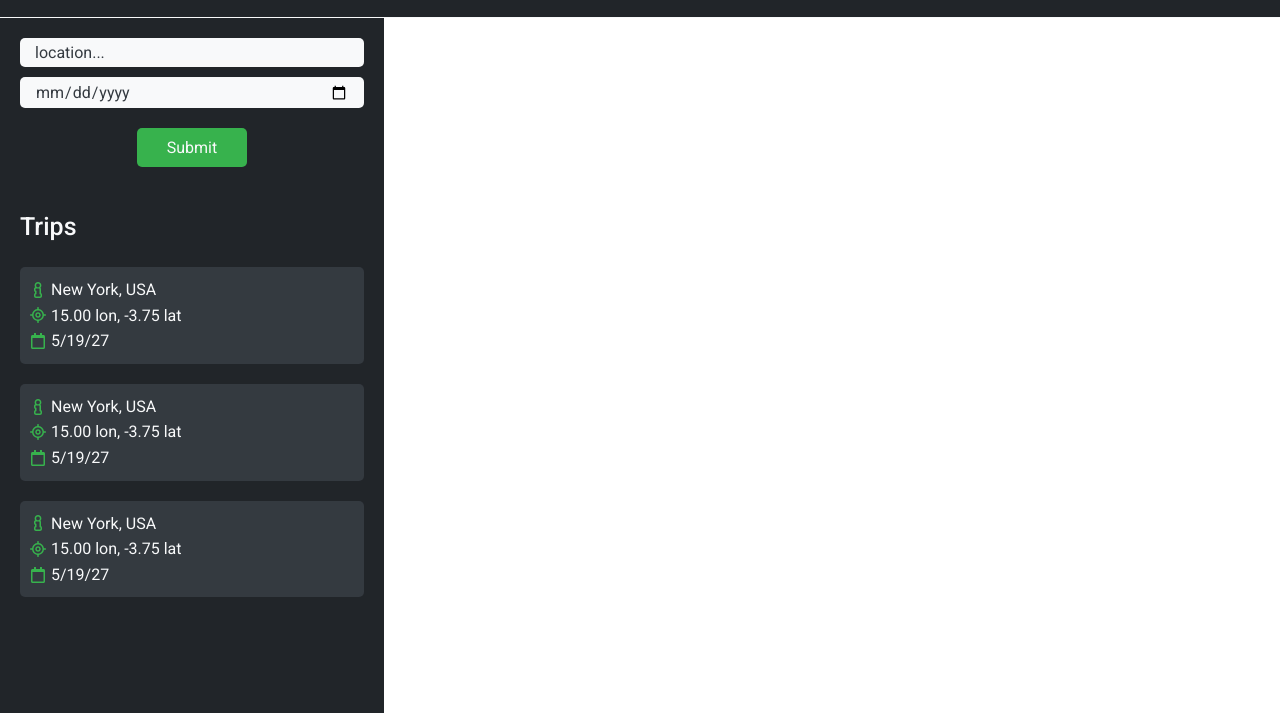
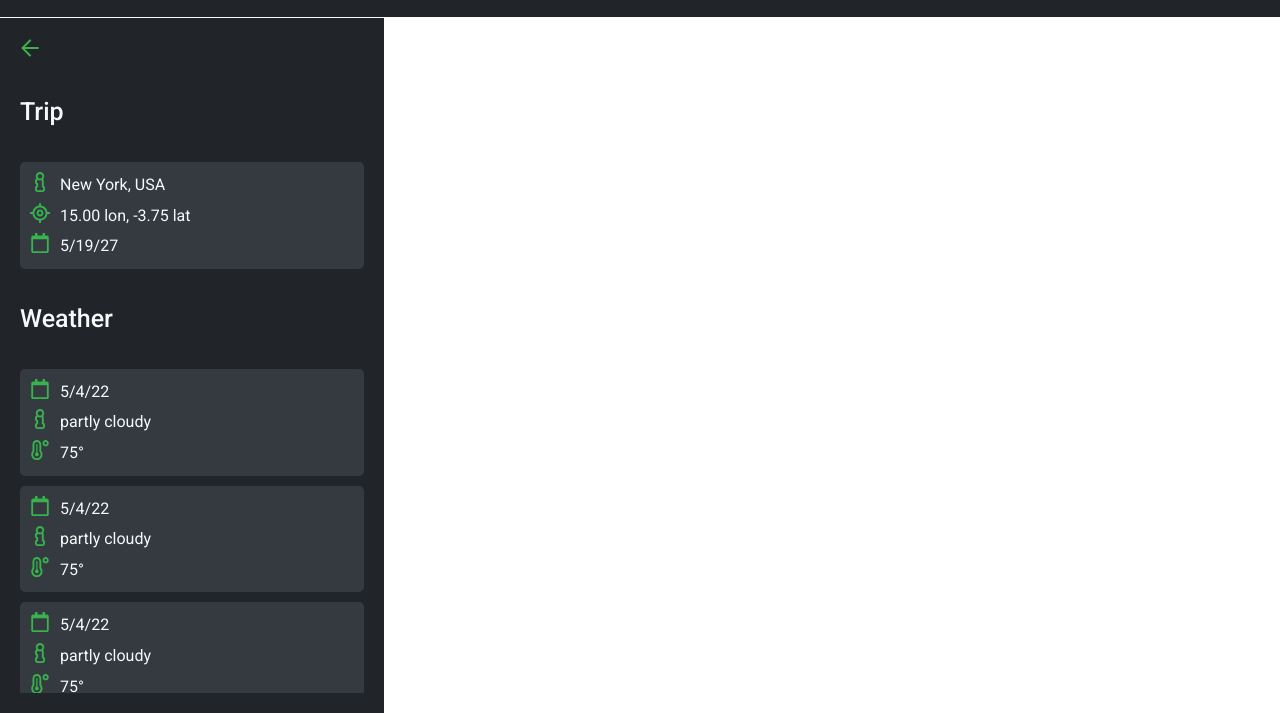
Before and after one commit to kfremgen97/Travel-App, a website built with webpack: page src/client/index.html in a window 1280 px wide. Shown: the part 87-800 px from the top of the page. Built offline with nearby package versions, Linux system fonts and the light colour scheme.

Commit message:
feat: Put sidebar trip display

```diff
--- a/src/client/index.html
+++ b/src/client/index.html
@@ -1,10 +1,11 @@
 <!DOCTYPE html>
 <html lang="en">
+
 <!-- head -->
 <head>
   <!-- meta data -->
   <meta charset="UTF-8">
-    <meta name="viewport"  content="width=device-width,initial-scale=1.0">
+  <meta name="viewport" content="width=device-width,initial-scale=1.0">
   <!-- title -->
   <title>Travel App</title>
   <!-- icon -->
@@ -17,6 +18,7 @@
   <link rel="preconnect" href="https://fonts.gstatic.com" crossorigin>
   <link href="https://fonts.googleapis.com/css2?family=Roboto:wght@300;400;500&display=swap" rel="stylesheet">
 </head>
+
 <!-- body -->
 <body class="container">
   <!-- header -->
@@ -28,14 +30,19 @@
   </header>
   <!-- sidebar -->
   <aside class="sidebar">
+
+    <!--
+          Sidebar form display
+    -->
+
     <!-- trip form-->
-        <form class="form form--trip mb--large">
+    <!-- <form class="form form--trip mb--large">
           <input type="text" id="location" class="form__input form__input--location mb--small" placeholder="location..." required>
           <input type="date" id="date" class="form__input form__input--date mb--medium" required>
           <button class="button button--primary button--trip">Submit</button>
-        </form>
+        </form> -->
     <!-- trips -->
-        <h3 class="heading heading--3 heading--white mb--medium">Trips</h3>
+    <!-- <h3 class="heading heading--3 heading--white mb--medium">Trips</h3>
         <ul class="trips">
           <li class="trips__item">
             <div class="trips__detail">
@@ -97,8 +104,119 @@
               <span class="trips__value">5/19/27</span>
             </div>
           </li>
+        </ul>  -->
+
+    <!--
+          sidebar trip display
+    -->
+    <button class="button button--back">
+    <svg>
+      <use href="./assets/sprite/regular.svg#arrow-left"></use>
+    </svg>
+    </button>
+    <h3 class="heading heading--3 heading--white">Trip</h3>
+      <div class="trip">
+        <svg class="trip__label">
+          <use href="./assets/sprite/regular.svg#info"></use>
+        </svg>
+        <span class="trip__value">New York, USA</span>
+        <svg class="trip__label">
+          <use href="./assets/sprite/regular.svg#location"></use>
+        </svg>
+        <span class="trip__value">15.00 lon, -3.75 lat</span>
+        <svg class="trip__label">
+          <use href="./assets/sprite/regular.svg#calendar"></use>
+        </svg>
+        <span class="trip__value">5/19/27</span>
+      </div>
+
+      <h3 class="heading heading--3 heading--white">Weather</h3>
+      <ul class="weather">
+        <li class="weather__info">
+        <svg class="weather__label">
+          <use href="./assets/sprite/regular.svg#calendar"></use>
+        </svg>
+        <span class="weather__value">5/4/22</span>
+        <svg class="weather__label">
+          <use href="./assets/sprite/regular.svg#info"></use>
+        </svg>
+        <span class="weather__value">partly cloudy</span>
+        <svg class="weather__label">
+          <use href="./assets/sprite/regular.svg#temperature-high"></use>
+        </svg>
+        <span class="weather__value">75&#176</span>
+      </li>
+      <li class="weather__info">
+        <svg class="weather__label">
+          <use href="./assets/sprite/regular.svg#calendar"></use>
+        </svg>
+        <span class="weather__value">5/4/22</span>
+        <svg class="weather__label">
+          <use href="./assets/sprite/regular.svg#info"></use>
+        </svg>
+        <span class="weather__value">partly cloudy</span>
+        <svg class="weather__label">
+          <use href="./assets/sprite/regular.svg#temperature-high"></use>
+        </svg>
+        <span class="weather__value">75&#176</span>
+      </li>
+      <li class="weather__info">
+        <svg class="weather__label">
+          <use href="./assets/sprite/regular.svg#calendar"></use>
+        </svg>
+        <span class="weather__value">5/4/22</span>
+        <svg class="weather__label">
+          <use href="./assets/sprite/regular.svg#info"></use>
+        </svg>
+        <span class="weather__value">partly cloudy</span>
+        <svg class="weather__label">
+          <use href="./assets/sprite/regular.svg#temperature-high"></use>
+        </svg>
+        <span class="weather__value">75&#176</span>
+      </li>
+      <li class="weather__info">
+        <svg class="weather__label">
+          <use href="./assets/sprite/regular.svg#calendar"></use>
+        </svg>
+        <span class="weather__value">5/4/22</span>
+        <svg class="weather__label">
+          <use href="./assets/sprite/regular.svg#info"></use>
+        </svg>
+        <span class="weather__value">partly cloudy</span>
+        <svg class="weather__label">
+          <use href="./assets/sprite/regular.svg#temperature-high"></use>
+        </svg>
+        <span class="weather__value">75&#176</span>
+      </li>
+      <li class="weather__info">
+        <svg class="weather__label">
+          <use href="./assets/sprite/regular.svg#calendar"></use>
+        </svg>
+        <span class="weather__value">5/4/22</span>
+        <svg class="weather__label">
+          <use href="./assets/sprite/regular.svg#info"></use>
+        </svg>
+        <span class="weather__value">partly cloudy</span>
+        <svg class="weather__label">
+          <use href="./assets/sprite/regular.svg#temperature-high"></use>
+        </svg>
+        <span class="weather__value">75&#176</span>
+      </li>
+      <li class="weather__info">
+        <svg class="weather__label">
+          <use href="./assets/sprite/regular.svg#calendar"></use>
+        </svg>
+        <span class="weather__value">5/4/22</span>
+        <svg class="weather__label">
+          <use href="./assets/sprite/regular.svg#info"></use>
+        </svg>
+        <span class="weather__value">partly cloudy</span>
+        <svg class="weather__label">
+          <use href="./assets/sprite/regular.svg#temperature-high"></use>
+        </svg>
+        <span class="weather__value">75&#176</span>
+      </li>
     </ul>
-
   </aside>
   <!-- main -->
   <main class="main main--home">
@@ -110,3 +228,4 @@
   </main>
 
 </body>
+</html>
--- a/src/client/scss/base/_base.scss
+++ b/src/client/scss/base/_base.scss
@@ -18,9 +18,3 @@ html {
   // Set the box-sizing to border box, this will cause all child elements to inherit this as specified above in *
   box-sizing: border-box;
 }
-
-/* body */
-
-body {
-  height: 100vh;
-}
--- a/src/client/scss/components/_button.scss
+++ b/src/client/scss/components/_button.scss
@@ -25,10 +25,38 @@
     &:hover,
     &:active {
       background-color: $primary-dark;
-
     }
 
     &:focus {
+      outline-color: $primary-light;
+    }
+  }
+
+  /* button back */
+  &--back {
+    // Set the padding
+    padding: 0;
+    // Set the background to transparent
+    background-color: transparent;
+    // Align and justify the button in its grid cell in the center
+    align-self: flex-start;
+    justify-self: flex-start;
+
+    /* svg on the back button */
+    svg {
+      height: 2rem;
+      width: 2rem;
+      fill: $primary;
+    }
+
+
+    /* button back states */
+    &:hover svg,
+    &:active svg{
+      fill: $primary-dark;
+    }
+
+    &:focus{
       outline-color: $primary-light;
     }
   }
--- /dev/null
+++ b/src/client/scss/components/_trip.scss
@@ -0,0 +1,38 @@
+/* trip */
+
+.trip {
+  // Add 1 rem of padding
+  padding: 1rem;
+  // Set the font and background color
+  color: $grey-light;
+  background-color: $grey-dark;
+  // Create a border radius of .5rem
+  border-radius: .5rem;
+  // Create a grid with 2 columns by x rows
+  display: grid;
+  grid-template-columns: min-content 1fr;
+  grid-auto-rows: min-content;
+  // Set the grid gap to .5rem horizontal and 1 rem vertical
+  grid-gap: .5rem 1rem;
+
+  /* trip label */
+
+  &__label {
+    // Set the display to inline block
+    display: inline-block;
+    // Set the size properties
+    height: 2rem;
+    width: 2rem;
+    // Chaneg the color
+    fill: $primary;
+  }
+
+  /* trip value */
+
+  &__value {
+    // Set the display to inline block
+    display: inline-block;
+
+  }
+
+}
--- a/src/client/scss/components/_trips.scss
+++ b/src/client/scss/components/_trips.scss
@@ -38,6 +38,7 @@
   /* trips label */
 
   &__label{
+    display: inline-block;
     // The size properties
     height: 1.6rem;
     width: 1.6rem;
@@ -46,4 +47,9 @@
     // Add a margin to the right
     margin-right: .5rem;
   }
+
+  /* trips value */
+  &__value {
+    display: inline-block;
+  }
 }
--- /dev/null
+++ b/src/client/scss/components/_weather.scss
@@ -0,0 +1,52 @@
+/* weather */
+
+.weather {
+
+  // Remove list styles and set the voerflow to scroll
+  list-style: none;
+  overflow: scroll;
+
+  /* weather info */
+
+  &__info {
+    // Ste the font and backgground color
+    color: $grey-light;
+    background-color: $grey-dark;
+    // Add .5 rem broder radius and 1 rem of padding
+    border-radius: .5rem;
+    padding: 1rem;
+    // Create a 1 column by x rows
+    display: grid;
+    grid-template-columns: min-content 1fr;
+    grid-auto-rows: min-content;
+    // Set the grid gap to .5rem horizontal and 1 rem vertical
+    grid-gap: .5rem 1rem;
+
+
+  /* not the last weather info */
+
+  &:not(:last-of-type) {
+    margin-bottom: 1rem;
+  }
+}
+    /* weather label */
+
+    &__label {
+      // Set the display to inline block
+      display: inline-block;
+      // Set the size properties
+      height:2rem;
+      width: 2rem;
+      // Change the color to the primary
+      fill: $primary;
+    }
+
+    /* weather value */
+
+    &__value {
+      // Set the display to inline block
+      display: inline-block;
+
+    }
+
+}
--- a/src/client/scss/layout/_grid.scss
+++ b/src/client/scss/layout/_grid.scss
@@ -5,12 +5,12 @@
   display: grid;
   // Create a 4 by 4 grid
   grid-template-columns: 30vw repeat(3,1fr);
-  grid-template-rows: min-content repeat(3,minmax(min-content,1fr));
+  grid-template-rows: min-content repeat(3,1fr);
   // Set the grid areas
   grid-template-areas: 'header header header header'
                         'sidebar main main main'
                         'sidebar main main main'
                         'sidebar main main main';
-  // Set the min height of the grid
-  min-height: 100vh;
+  // Set the height of the grid
+  height: 100vh;
 }
--- a/src/client/scss/layout/_sidebar.scss
+++ b/src/client/scss/layout/_sidebar.scss
@@ -1,10 +1,16 @@
 /* sidebar */
 
 .sidebar {
+  overflow: hidden;
   // Set the grid area
   grid-area: sidebar;
   // Add padding
   padding: 2rem;
   // Set the background color
   background-color: $black;
+
+  display: grid;
+  grid-template-columns: 1fr;
+  grid-template-rows: repeat(4,min-content) 1fr;
+  grid-gap: 3rem;
 }
--- a/src/client/scss/main.scss
+++ b/src/client/scss/main.scss
@@ -17,4 +17,7 @@
 @import './components/form';
 @import './components/button';
 @import './components/trips';
+@import './components/trip';
+@import './components/weather';
+@import './components/photo';
 @import './components/map';
```
Also changed, not shown: src/client/scss/components/_back.scss (added), src/client/scss/components/_photo.scss (added). Lines whose indentation alone changed are shown as unchanged.
